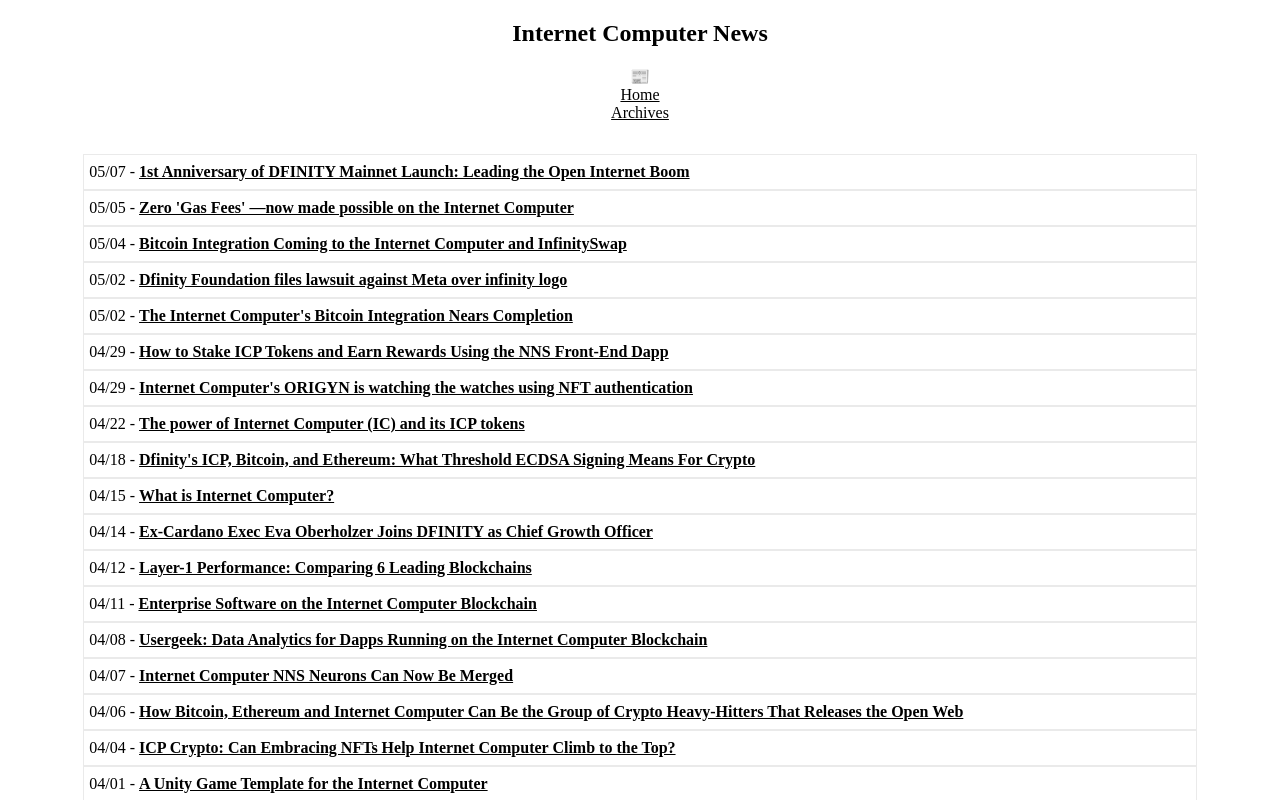
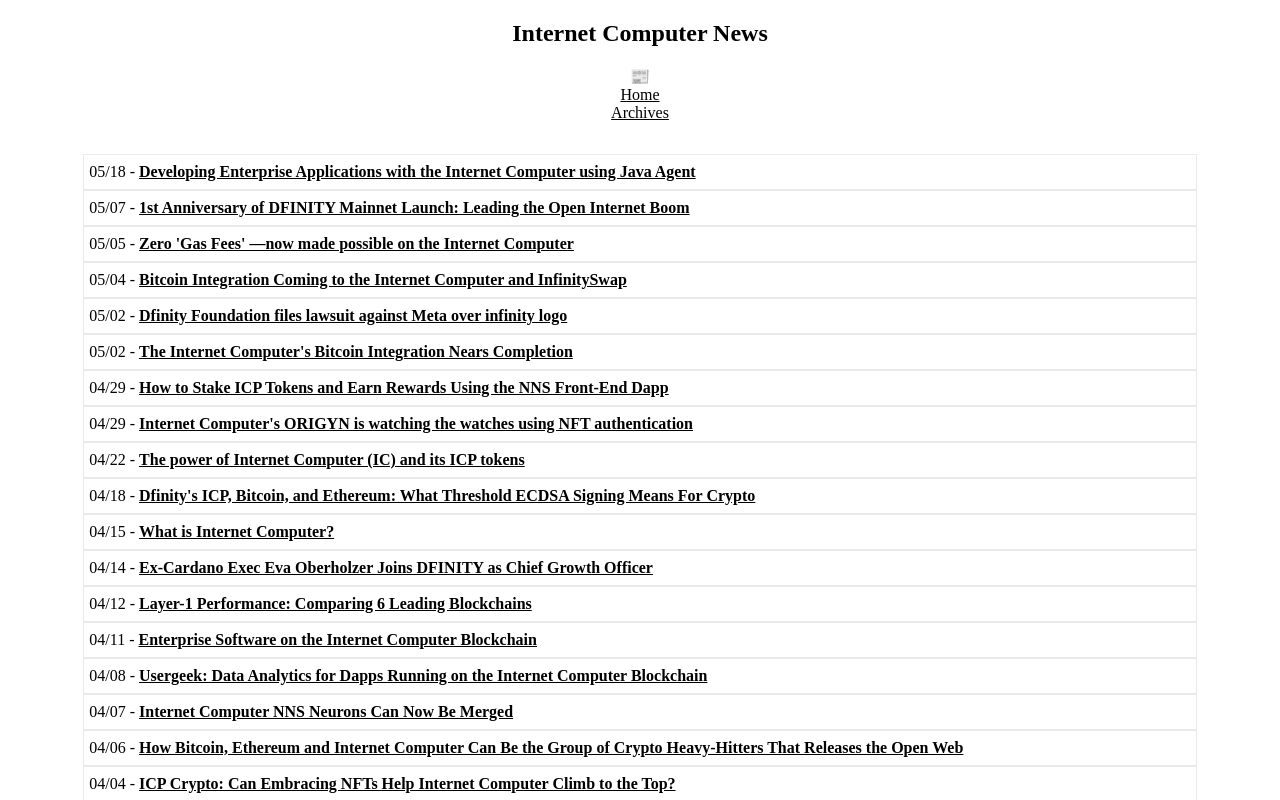
Before and after one commit to rjlucasm/ictoday, a Next.js app: page /news/2022 in a window 1280 px wide. Shown: the top 800 px of the page. Built offline with nearby package versions, Linux system fonts and the light colour scheme.

Commit message:
News 05/18

```diff
--- a/pages/news/2022.js
+++ b/pages/news/2022.js
@@ -19,6 +19,9 @@ export default function News22() {
             <Link href="/archive"><a style={{ color: 'inherit' }}>Archives</a></Link>
 
             <div className="pagesgrid">
+            <div className="pagescard">05/18 -&nbsp;
+                <a href="https://medium.com/@roman.dobrik_82860/developing-enterprise-applications-with-the-internet-computer-using-java-agent-70b08f4d5300" target="_blank" rel="noopener noreferrer">Developing Enterprise Applications with the Internet Computer using Java Agent</a>
+            </div>
             <div className="pagescard">05/07 -&nbsp;
                 <a href="https://forcecommunity-official.medium.com/1st-anniversary-of-dfinity-mainnet-launch-leading-the-open-internet-boom-44018be6877" target="_blank" rel="noopener noreferrer">1st Anniversary of DFINITY Mainnet Launch: Leading the Open Internet Boom</a>
             </div>
```
